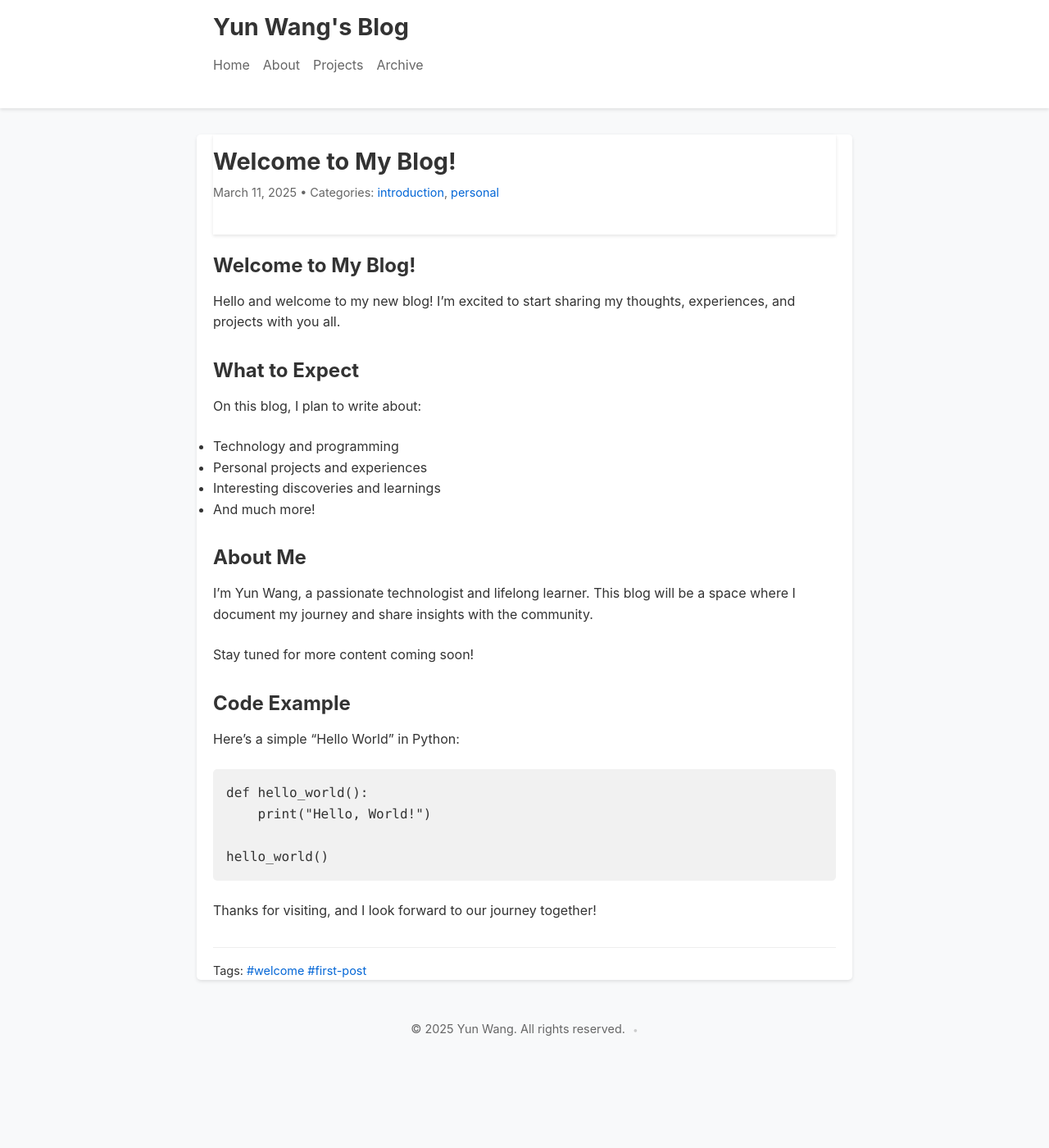
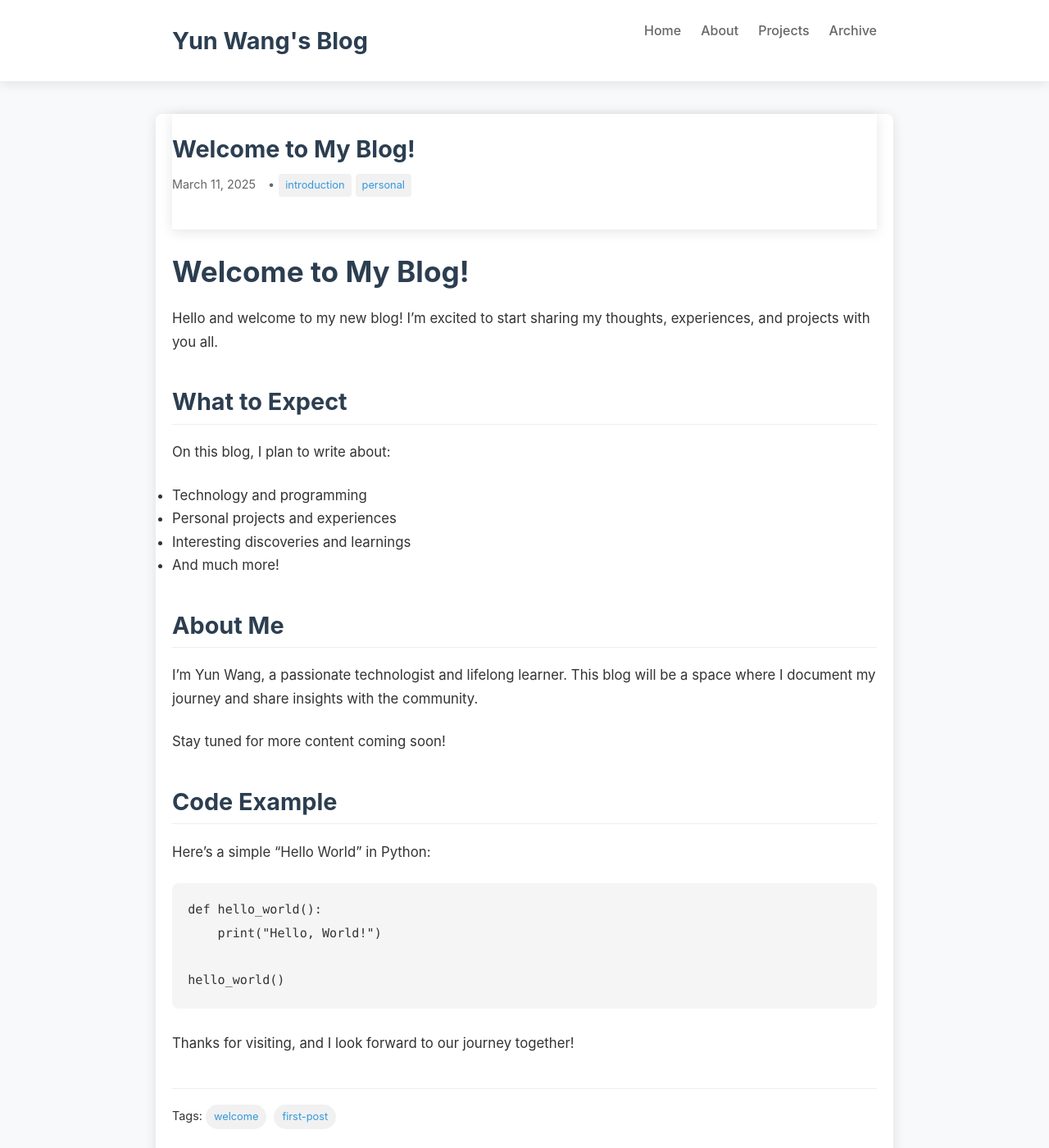
Before and after one commit to wangyunai/YunWang-Blog, a Jekyll site: the page built from _posts/2025-03-11-welcome-to-my-blog.md, in a window 1280 px wide and 1400 px high. Shown: the whole window at 82% size. Built offline with Jekyll 4.4.1, drawn with Linux system fonts in a browser that asks for light colours; some of the changed text lies outside the part shown.

Commit message:
Update blog design with modern styling and improved layout

```diff
--- a/_layouts/default.html
+++ b/_layouts/default.html
@@ -33,6 +33,7 @@
     <footer>
         <div class="container">
             <p>&copy; {{ site.time | date: '%Y' }} {{ site.author }}. All rights reserved. <span class="admin-login-link" onclick="loginAsAdmin()">•</span></p>
+            <p>Powered by <a href="https://jekyllrb.com/" target="_blank">Jekyll</a> and <a href="https://pages.github.com/" target="_blank">GitHub Pages</a></p>
         </div>
     </footer>
 
--- a/_layouts/page.html
+++ b/_layouts/page.html
@@ -10,6 +10,8 @@ layout: default
       <h1>{{ page.title }}</h1>
       <a href="https://github.com/wangyunai/YunWang-Blog/edit/main/{{ page.path }}" class="admin-only">Edit Page</a>
     </header>
-    {{ content }}
+    <div class="page-content">
+      {{ content }}
+    </div>
   {% endif %}
 </article>
--- a/_layouts/post.html
+++ b/_layouts/post.html
@@ -11,9 +11,9 @@ layout: default
                 {{ page.date | date: "%B %-d, %Y" }}
             </time>
             {% if page.categories.size > 0 %}
-            • Categories:
+            <span class="category-label">•</span>
                 {% for category in page.categories %}
-                <a href="{{ site.baseurl }}/categories/#{{ category | slugify }}">{{ category }}</a>{% unless forloop.last %}, {% endunless %}
+                <a href="{{ site.baseurl }}/categories/#{{ category | slugify }}" class="category-badge">{{ category }}</a>{% unless forloop.last %} {% endunless %}
                 {% endfor %}
             {% endif %}
         </p>
@@ -27,9 +27,20 @@ layout: default
     <div class="post-tags">
         <p>Tags:
             {% for tag in page.tags %}
-            <a href="{{ site.baseurl }}/tags/#{{ tag | slugify }}">#{{ tag }}</a>{% unless forloop.last %} {% endunless %}
+            <a href="{{ site.baseurl }}/tags/#{{ tag | slugify }}" class="tag-badge">{{ tag }}</a>{% unless forloop.last %} {% endunless %}
             {% endfor %}
         </p>
     </div>
     {% endif %}
+
+    <div class="post-navigation">
+        <div class="post-nav-links">
+            {% if page.previous.url %}
+            <a class="prev" href="{{page.previous.url}}">&laquo; {{page.previous.title}}</a>
+            {% endif %}
+            {% if page.next.url %}
+            <a class="next" href="{{page.next.url}}">{{page.next.title}} &raquo;</a>
+            {% endif %}
+        </div>
+    </div>
 </article>
--- a/assets/css/main.css
+++ b/assets/css/main.css
@@ -5,39 +5,62 @@
     box-sizing: border-box;
 }
 
+:root {
+    --primary-color: #3498db;
+    --secondary-color: #2c3e50;
+    --accent-color: #e74c3c;
+    --text-color: #333;
+    --light-text: #666;
+    --bg-color: #f8f9fa;
+    --container-bg: #fff;
+    --border-color: #eee;
+    --shadow: 0 2px 15px rgba(0, 0, 0, 0.1);
+}
+
 body {
     font-family: -apple-system, BlinkMacSystemFont, "Segoe UI", Roboto, Helvetica, Arial, sans-serif;
-    line-height: 1.6;
-    color: #333;
-    background-color: #f8f9fa;
+    line-height: 1.7;
+    color: var(--text-color);
+    background-color: var(--bg-color);
 }
 
 .container {
-    max-width: 800px;
+    max-width: 900px;
     margin: 0 auto;
     padding: 0 20px;
 }
 
 /* Header styles */
 header {
-    background-color: #fff;
-    box-shadow: 0 2px 4px rgba(0, 0, 0, 0.1);
-    margin-bottom: 2rem;
-    padding: 1rem 0;
+    background-color: var(--container-bg);
+    box-shadow: var(--shadow);
+    margin-bottom: 2.5rem;
+    padding: 1.5rem 0;
+    position: sticky;
+    top: 0;
+    z-index: 100;
+}
+
+header .container {
+    display: flex;
+    justify-content: space-between;
+    align-items: center;
 }
 
 header h1 {
     margin: 0;
     font-size: 1.8rem;
+    font-weight: 700;
 }
 
 header h1 a {
-    color: #333;
+    color: var(--secondary-color);
     text-decoration: none;
+    transition: color 0.3s;
 }
 
-header nav {
-    margin-top: 1rem;
+header h1 a:hover {
+    color: var(--primary-color);
 }
 
 header nav ul {
@@ -46,30 +69,58 @@ header nav ul {
 }
 
 header nav li {
-    margin-right: 1rem;
+    margin-left: 1.5rem;
 }
 
 header nav a {
-    color: #666;
+    color: var(--light-text);
     text-decoration: none;
+    font-weight: 500;
+    padding: 5px 0;
+    position: relative;
+    transition: color 0.3s;
 }
 
 header nav a:hover {
-    color: #000;
+    color: var(--primary-color);
+}
+
+header nav a::after {
+    content: "";
+    position: absolute;
+    width: 0;
+    height: 2px;
+    bottom: 0;
+    left: 0;
+    background-color: var(--primary-color);
+    transition: width 0.3s;
+}
+
+header nav a:hover::after {
+    width: 100%;
 }
 
 /* Main content */
 main {
-    background-color: #fff;
-    border-radius: 5px;
-    box-shadow: 0 2px 4px rgba(0, 0, 0, 0.1);
-    padding: 2rem;
-    margin-bottom: 2rem;
+    background-color: var(--container-bg);
+    border-radius: 8px;
+    box-shadow: var(--shadow);
+    padding: 2.5rem;
+    margin-bottom: 2.5rem;
 }
 
 h1, h2, h3, h4, h5, h6 {
-    margin-bottom: 1rem;
-    line-height: 1.2;
+    margin-bottom: 1.2rem;
+    line-height: 1.3;
+    color: var(--secondary-color);
+}
+
+h1 {
+    font-size: 2.2rem;
+}
+
+h2 {
+    font-size: 1.8rem;
 }
 
 p, ul, ol {
@@ -77,12 +128,33 @@ p, ul, ol {
 }
 
 a {
-    color: #0366d6;
+    color: var(--primary-color);
     text-decoration: none;
+    transition: all 0.3s;
 }
 
 a:hover {
-    text-decoration: underline;
+    color: #2980b9;
+}
+
+/* Home styles */
+.home-intro {
+    text-align: center;
+    margin-bottom: 3rem;
+    padding-bottom: 2rem;
+    border-bottom: 1px solid var(--border-color);
+}
+
+.home-intro h1 {
+    margin-bottom: 1rem;
+    font-size: 2.5rem;
+}
+
+.home-intro p {
+    font-size: 1.1rem;
+    color: var(--light-text);
+    max-width: 700px;
+    margin: 0 auto;
 }
 
 /* Post styles */
@@ -91,40 +163,62 @@ a:hover {
 }
 
 .post-header {
-    margin-bottom: 1.5rem;
+    margin-bottom: 1.8rem;
     position: relative;
+    padding-bottom: 1rem;
+    border-bottom: 1px solid var(--border-color);
 }
 
 .post-meta {
-    color: #666;
+    color: var(--light-text);
     font-size: 0.9rem;
-    margin-top: 0.5rem;
+    margin-top: 0.7rem;
+    display: flex;
+    align-items: center;
+}
+
+.post-meta time {
+    margin-right: 10px;
+}
+
+.post-meta .category-label {
+    margin: 0 5px;
+}
+
+.post-content {
+    font-size: 1.05rem;
 }
 
 .post-content h2 {
-    margin-top: 2rem;
+    margin-top: 2.5rem;
+    margin-bottom: 1.2rem;
+    padding-bottom: 0.5rem;
+    border-bottom: 1px solid var(--border-color);
 }
 
 .post-content img {
     max-width: 100%;
     height: auto;
     display: block;
-    margin: 1.5rem 0;
+    margin: 2rem auto;
+    border-radius: 8px;
+    box-shadow: 0 4px 10px rgba(0, 0, 0, 0.1);
 }
 
 .post-content code {
-    background-color: #f1f1f1;
+    background-color: #f5f5f5;
     padding: 0.2rem 0.4rem;
     border-radius: 3px;
     font-family: Consolas, Monaco, 'Andale Mono', monospace;
+    font-size: 0.9em;
 }
 
 .post-content pre {
-    background-color: #f1f1f1;
-    padding: 1rem;
-    border-radius: 5px;
+    background-color: #f5f5f5;
+    padding: 1.2rem;
+    border-radius: 8px;
     overflow-x: auto;
-    margin-bottom: 1.5rem;
+    margin-bottom: 1.8rem;
 }
 
 .post-content pre code {
@@ -133,18 +227,37 @@ a:hover {
 }
 
 .post-tags {
-    margin-top: 2rem;
-    padding-top: 1rem;
-    border-top: 1px solid #eee;
+    margin-top: 2.5rem;
+    padding-top: 1.2rem;
+    border-top: 1px solid var(--border-color);
     font-size: 0.9rem;
+}
+
+.post-tags a {
+    display: inline-block;
+    background-color: #f1f1f1;
+    padding: 4px 10px;
+    border-radius: 20px;
+    margin-right: 5px;
+    margin-bottom: 5px;
+    font-size: 0.8rem;
+    transition: all 0.3s;
+}
+
+.post-tags a:hover {
+    background-color: var(--primary-color);
+    color: white;
+    text-decoration: none;
 }
 
 /* Page header with admin button */
 .page-header {
     display: flex;
     align-items: center;
-    margin-bottom: 1.5rem;
+    margin-bottom: 2rem;
     position: relative;
+    padding-bottom: 1rem;
+    border-bottom: 1px solid var(--border-color);
 }
 
 .page-header h1 {
@@ -158,40 +271,182 @@ a:hover {
 }
 
 .home .post-list li {
-    margin-bottom: 2rem;
-    padding-bottom: 2rem;
-    border-bottom: 1px solid #eee;
+    margin-bottom: 2.5rem;
+    padding-bottom: 2.5rem;
+    border-bottom: 1px solid var(--border-color);
 }
 
 .home .post-list li:last-child {
     border-bottom: none;
+    margin-bottom: 0;
+    padding-bottom: 0;
 }
 
 .home h2 {
-    margin-bottom: 0.5rem;
+    margin-bottom: 0.7rem;
     display: flex;
     align-items: center;
 }
 
 .post-link {
-    color: #333;
-    font-size: 1.5rem;
+    color: var(--secondary-color);
+    font-size: 1.6rem;
+    transition: color 0.3s;
+}
+
+.post-link:hover {
+    color: var(--primary-color);
+    text-decoration: none;
 }
 
 .post-excerpt {
-    margin-top: 1rem;
+    margin-top: 1.2rem;
 }
 
 .read-more {
     display: inline-block;
-    margin-top: 0.5rem;
+    margin-top: 1rem;
     font-weight: 500;
+    position: relative;
+    padding-right: 20px;
+}
+
+.read-more::after {
+    content: "→";
+    position: absolute;
+    right: 0;
+    top: 0;
+    transition: transform 0.3s;
+}
+
+.read-more:hover::after {
+    transform: translateX(5px);
+}
+
+/* Category and tag styles */
+.category-badge, .tag-badge {
+    display: inline-block;
+    background-color: #f1f1f1;
+    padding: 3px 8px;
+    border-radius: 4px;
+    font-size: 0.8rem;
+    margin-right: 5px;
+    transition: all 0.3s;
+}
+
+.category-badge:hover, .tag-badge:hover {
+    background-color: var(--primary-color);
+    color: white;
+    text-decoration: none;
 }
 
 /* Footer styles */
 footer {
     text-align: center;
-    padding: 1rem 0;
-    color: #666;
+    padding: 2rem 0;
+    color: var(--light-text);
     font-size: 0.9rem;
+    border-top: 1px solid #e5e5e5;
+    margin-top: 3rem;
 }
+
+footer p {
+    margin-bottom: 0.5rem;
+}
+
+/* Post navigation */
+.post-navigation {
+    margin-top: 3rem;
+    padding-top: 1.5rem;
+    border-top: 1px solid var(--border-color);
+}
+
+.post-nav-links {
+    display: flex;
+    justify-content: space-between;
+    flex-wrap: wrap;
+    gap: 1rem;
+}
+
+.post-nav-links a {
+    display: inline-block;
+    max-width: 45%;
+    padding: 0.7rem 1rem;
+    background-color: #f5f5f5;
+    border-radius: 4px;
+    transition: all 0.3s;
+    font-size: 0.9rem;
+    overflow: hidden;
+    text-overflow: ellipsis;
+    white-space: nowrap;
+}
+
+.post-nav-links a:hover {
+    background-color: var(--primary-color);
+    color: white;
+    text-decoration: none;
+}
+
+.post-nav-links .prev {
+    padding-left: 1.5rem;
+    position: relative;
+}
+
+.post-nav-links .next {
+    padding-right: 1.5rem;
+    position: relative;
+    text-align: right;
+}
+
+.post-nav-links .prev:before,
+.post-nav-links .next:after {
+    position: absolute;
+    top: 0.7rem;
+}
+
+/* Responsive styles */
+@media (max-width: 768px) {
+    header .container {
+        flex-direction: column;
+        align-items: flex-start;
+    }
+
+    header nav {
+        margin-top: 1rem;
+        width: 100%;
+    }
+
+    header nav ul {
+        flex-wrap: wrap;
+    }
+
+    header nav li {
+        margin-left: 0;
+        margin-right: 1.5rem;
+        margin-bottom: 0.5rem;
+    }
+
+    main {
+        padding: 1.5rem;
+    }
+
+    h1 {
+        font-size: 1.8rem;
+    }
+
+    h2 {
+        font-size: 1.5rem;
+    }
+
+    .home-intro h1 {
+        font-size: 2rem;
+    }
+
+    .post-nav-links {
+        flex-direction: column;
+    }
+
+    .post-nav-links a {
+        max-width: 100%;
+    }
+}
```
Also changed, not shown: _layouts/home.html (+8 -4 lines).
